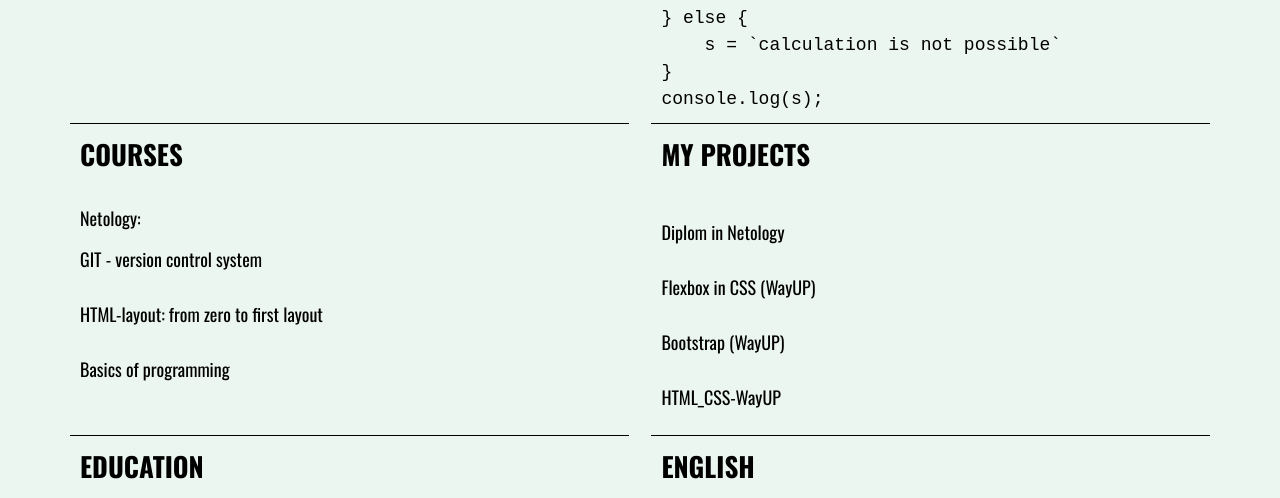
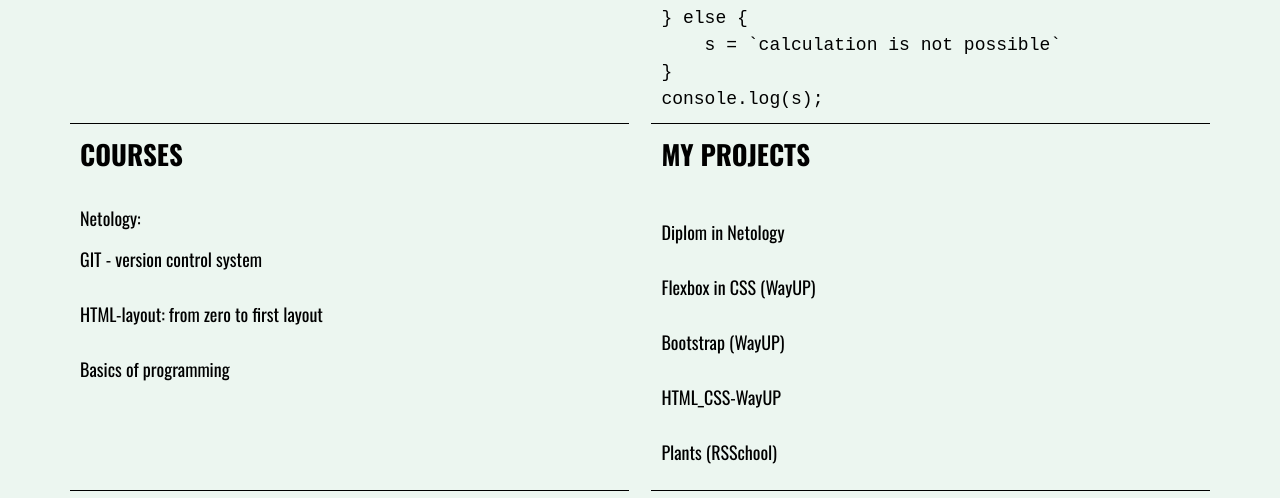
Before and after one commit to Irek81/rsschool-cv, a plain HTML site: page index.html in a window 1280 px wide. Shown: the part 1023-1521 px from the top of the page. Drawn offline with nearby package versions, Linux system fonts and the light colour scheme.

Commit message:
feat: change index.html

```diff
--- a/index.html
+++ b/index.html
@@ -130,6 +130,9 @@ console.log(s);</code></pre>
                     <li class="list__item">
                         <a href="https://irek81.github.io/HTML_CSS-WayUP/" target="_blank">HTML_CSS-WayUP</a>
                     </li>
+                    <li class="list__item">
+                        <a href="https://rolling-scopes-school.github.io/irek81-JSFEPRESCHOOL2023Q2/plants/" target="_blank">Plants (RSSchool)</a>
+                    </li>
                 </ul>
             </section>
             <section class="section education" id="education">
```
